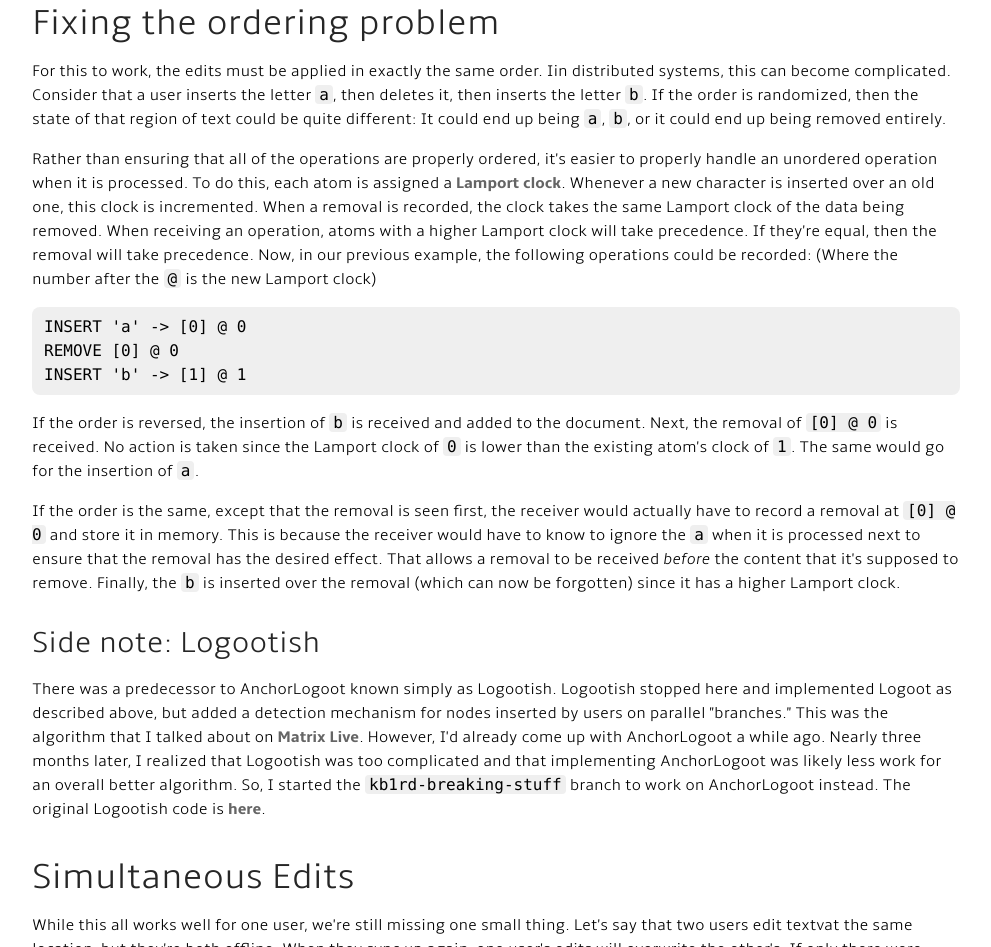
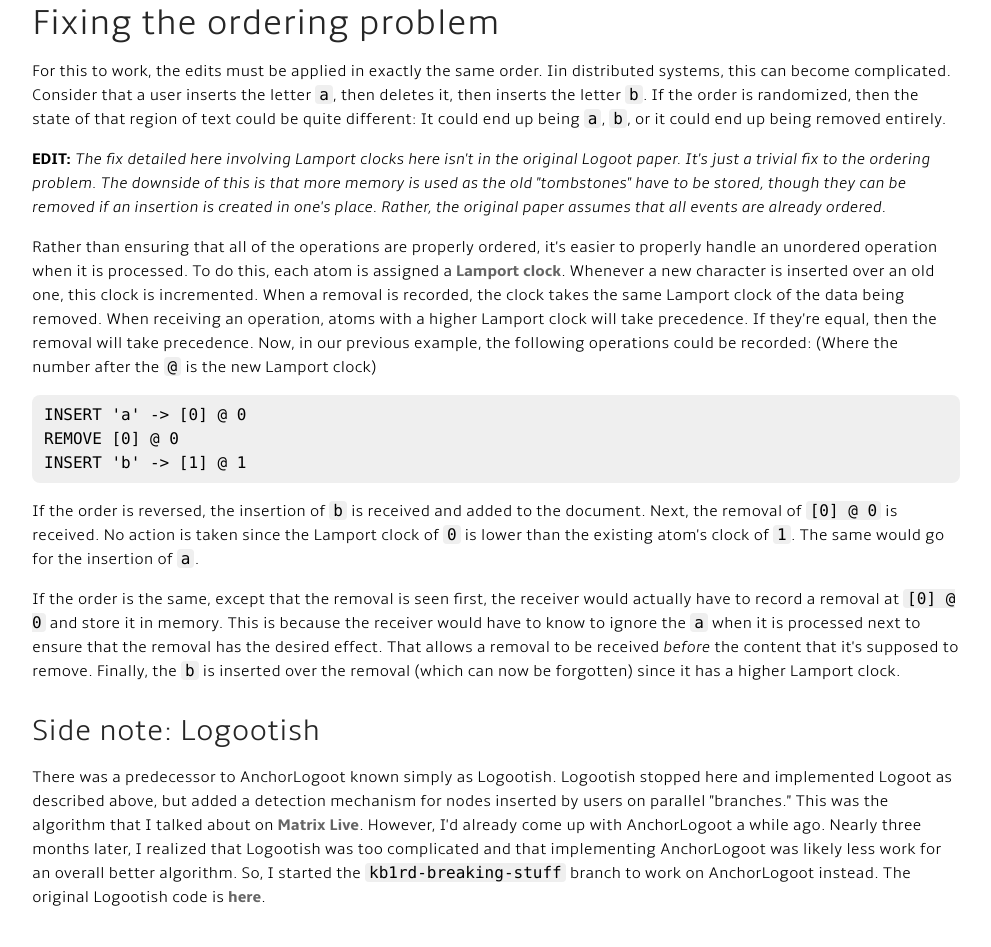
Before and after one commit to KB1RD/kb1rd.github.io, a Gatsby site: page /blog/2021/01/19/logoot in a window 1280 px wide. Shown: the part 1769-2716 px from the top of the page, without its empty margins (16-1007 px from the left). Built offline with nearby package versions, Linux system fonts and the light colour scheme; Gatsby itself is replaced by a stand-in of ours; some packages are replaced by stand-ins of ours; code samples lack their colours.

Commit message:
Update 2021-01-19 Logoot.md

```diff
--- a/src/blog/2021-01-19 Logoot.md
+++ b/src/blog/2021-01-19 Logoot.md
@@ -78,6 +78,11 @@ complicated. Consider that a user inserts the letter `a`, then deletes it, then
 randomized, then the state of that region of text could be quite different: It could end up being `a`, `b`, or it could
 end up being removed entirely.
 
+**EDIT:** *The fix detailed here involving Lamport clocks here isn't in the original Logoot paper. It's just a trivial
+fix to the ordering problem. The downside of this is that more memory is used as the old "tombstones" have to be
+stored, though they can be removed if an insertion is created in one's place. Rather, the original paper assumes that
+all events are already ordered.*
+
 Rather than ensuring that all of the operations are properly ordered, it's easier to properly handle an unordered
 operation when it is processed. To do this, each atom is assigned a [Lamport clock](https://en.wikipedia.org/wiki/Lamport_timestamp).
 Whenever a new character is inserted over an old one, this clock is incremented. When a removal is recorded, the clock
```
